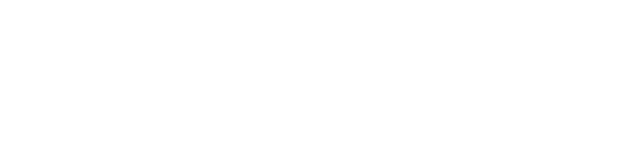
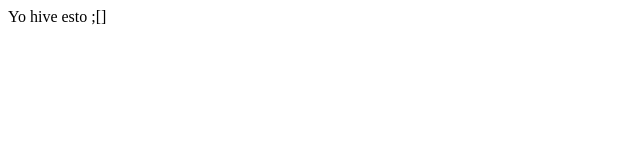
Before and after one commit to JesusAmumu321/Practica1_GIT, a plain HTML site: page index.html in a window 1280 px wide. Shown: the whole page, without its empty margins (0-640 px from the left). Drawn offline with Linux system fonts and the light colour scheme.

Commit message:
Yo hiceesto

```diff
--- a/index.html
+++ b/index.html
@@ -5,11 +5,14 @@
     <meta charset="UTF-8">
     <meta name="viewport" content="width=device-width, initial-scale=1.0">
     <title>Document</title>
+    <style>
+
+    </style>
 </head>
 
 <body>
 
-
+Yo hive esto ;[]
 </body>
 
 </html>
```
